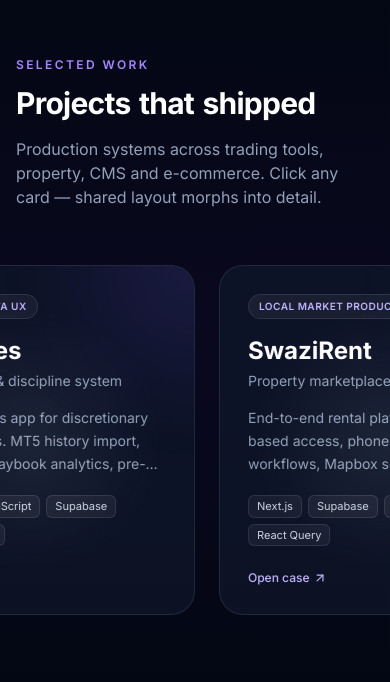
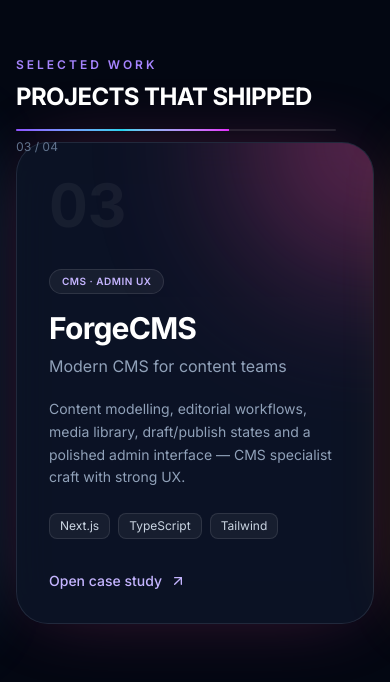
Before and after one commit to Brightwell-Dlamini/brightwell-portfolio, a Next.js app: page / in a window 390 px wide. Shown: the part 4002-4684 px from the top of the page. Built offline with nearby package versions, Linux system fonts and the light colour scheme.

Commit message:
feat(motion): sticky horizontal scroll projects gallery (vertical→horizontal pin)

```diff
--- a/src/components/Projects.tsx
+++ b/src/components/Projects.tsx
@@ -5,12 +5,13 @@
   motion,
   useScroll,
   useTransform,
+  useSpring,
   AnimatePresence,
+  useMotionValueEvent,
 } from "framer-motion";
 import { ExternalLink, Github, X, ArrowUpRight } from "lucide-react";
-import { TiltCard } from "@/components/TiltCard";
-import { staggerContainer, fadeUp, springSoft } from "@/lib/animations";
-import { SplitText } from "@/components/SplitText";
+import { KineticText } from "@/components/KineticText";
+import { springSoft } from "@/lib/animations";
 
 const projects = [
   {
@@ -22,117 +23,140 @@
     live: "https://siya-trades.vercel.app",
     repo: "https://github.com/Brightwell-Dlamini/SiyaTrades",
     highlight: "Full-Stack · Data UX",
-    accent: "from-violet-500 to-indigo-500",
+    accent: "#8b5cf6",
+    num: "01",
   },
   {
     id: "swazirent",
     title: "SwaziRent",
     tagline: "Property marketplace for Eswatini",
-    description: "End-to-end rental platform with role-based access, phone OTP, document workflows, Mapbox search, listing approvals and PWA support — built for the local market.",
+    description: "End-to-end rental platform with role-based access, phone OTP, document workflows, Mapbox search, listing approvals and PWA — built for the local market.",
     stack: ["Next.js", "Supabase", "Mapbox", "React Query"],
     live: "https://ekhayalistings.vercel.app",
     repo: "https://github.com/Brightwell-Dlamini/swazirent-main",
     highlight: "Local market product",
-    accent: "from-cyan-500 to-blue-500",
+    accent: "#06b6d4",
+    num: "02",
   },
   {
     id: "forgecms",
     title: "ForgeCMS",
     tagline: "Modern CMS for content teams",
-    description: "Content modelling, editorial workflows, media library, draft/publish states and a polished admin — CMS specialist craft with strong UX.",
+    description: "Content modelling, editorial workflows, media library, draft/publish states and a polished admin interface — CMS specialist craft with strong UX.",
     stack: ["Next.js", "TypeScript", "Tailwind"],
     live: "https://siya-cms.vercel.app",
     repo: "https://github.com/Brightwell-Dlamini/forge-cms",
     highlight: "CMS · Admin UX",
-    accent: "from-fuchsia-500 to-pink-500",
+    accent: "#ec4899",
+    num: "03",
   },
   {
     id: "localmarket",
     title: "LocalMarket",
     tagline: "E-commerce for local SMEs",
-    description: "Storefront and admin for Eswatini SMEs. Catalogue, inventory, orders and a practical CMS layer non-technical users can run.",
+    description: "Storefront and admin for Eswatini SMEs. Catalogue, inventory, orders and a practical CMS layer non-technical operators can run day to day.",
     stack: ["Next.js", "TypeScript", "Tailwind"],
     live: "https://siya-market.vercel.app",
     repo: "https://github.com/Brightwell-Dlamini/localmarket",
     highlight: "E-commerce",
-    accent: "from-amber-500 to-orange-500",
+    accent: "#f59e0b",
+    num: "04",
   },
 ];
 
 export function Projects() {
+  const containerRef = useRef<HTMLDivElement>(null);
   const [selected, setSelected] = useState<string | null>(null);
+  const [activeIndex, setActiveIndex] = useState(0);
   const active = projects.find((p) => p.id === selected);
-  const trackRef = useRef<HTMLDivElement>(null);
 
   const { scrollYProgress } = useScroll({
-    target: trackRef,
-    offset: ["start end", "end start"],
+    target: containerRef,
+    offset: ["start start", "end end"],
   });
-  const x = useTransform(scrollYProgress, [0.1, 0.9], ["0%", "-35%"]);
+
+  const x = useTransform(
+    scrollYProgress,
+    [0, 1],
+    ["0%", `-${((projects.length - 1) / projects.length) * 100}%`]
+  );
+  const smoothX = useSpring(x, { stiffness: 80, damping: 25, restDelta: 0.001 });
+  const progressWidth = useTransform(scrollYProgress, [0, 1], ["0%", "100%"]);
+
+  useMotionValueEvent(scrollYProgress, "change", (v) => {
+    const idx = Math.min(projects.length - 1, Math.round(v * (projects.length - 1)));
+    setActiveIndex(idx);
+  });
 
   return (
-    <section id="projects" className="py-24 sm:py-32 relative overflow-hidden">
-      <div className="absolute inset-0 bg-gradient-to-b from-transparent via-violet-950/15 to-transparent pointer-events-none" />
+    <section id="projects" ref={containerRef} className="relative" style={{ height: `${projects.length * 100}vh` }}>
+      <div className="sticky top-0 h-screen overflow-hidden flex flex-col justify-center">
+        <div className="absolute top-24 left-0 right-0 z-20 px-4 sm:px-6 lg:px-8 max-w-6xl mx-auto">
+          <p className="text-xs font-semibold uppercase tracking-[0.25em] text-violet-400 mb-2">Selected work</p>
+          <KineticText text="PROJECTS THAT SHIPPED" as="h2" className="text-2xl sm:text-4xl font-bold tracking-tight text-white" />
+          <div className="mt-4 h-[2px] w-full max-w-xs bg-white/10 rounded-full overflow-hidden">
+            <motion.div className="h-full bg-gradient-to-r from-violet-500 via-cyan-400 to-fuchsia-500" style={{ width: progressWidth }} />
+          </div>
+          <p className="mt-2 text-xs text-slate-500 tabular-nums">
+            {String(activeIndex + 1).padStart(2, "0")} / {String(projects.length).padStart(2, "0")}
+          </p>
+        </div>
 
-      <div className="relative mx-auto max-w-6xl px-4 sm:px-6 lg:px-8">
-        <motion.div variants={staggerContainer} initial="hidden" whileInView="visible" viewport={{ once: false, amount: 0.35 }}>
-          <motion.p variants={fadeUp} className="text-xs font-semibold uppercase tracking-[0.2em] text-violet-400">Selected work</motion.p>
-          <SplitText text="Projects that shipped" as="h2" mode="words" className="mt-3 text-3xl sm:text-5xl font-bold tracking-tight text-white" />
-          <motion.p variants={fadeUp} className="mt-4 text-slate-400 max-w-xl">Production systems across trading tools, property, CMS and e-commerce. Click any card — shared layout morphs into detail.</motion.p>
-        </motion.div>
-      </div>
-
-      <div ref={trackRef} className="mt-14 relative">
-        <motion.div style={{ x }} className="flex gap-6 px-4 sm:px-6 lg:px-8 w-max will-change-transform">
-          {projects.map((project, i) => (
-            <TiltCard key={project.id} className="w-[min(85vw,380px)] shrink-0" onClick={() => setSelected(project.id)}>
+        <motion.div className="flex h-full items-center will-change-transform" style={{ x: smoothX, width: `${projects.length * 100}%` }}>
+          {projects.map((project) => (
+            <div key={project.id} className="w-screen h-full flex items-center justify-center px-4 sm:px-10 shrink-0">
               <motion.article
                 layoutId={`card-${project.id}`}
-                className="relative h-full rounded-3xl border border-white/10 glass-strong p-7 sm:p-8 cursor-pointer overflow-hidden min-h-[320px] flex flex-col"
-                initial={{ opacity: 0, y: 40 }}
-                whileInView={{ opacity: 1, y: 0 }}
-                viewport={{ once: false, amount: 0.3 }}
-                transition={{ delay: i * 0.08, ...springSoft }}
-                data-cursor="hover"
+                onClick={() => setSelected(project.id)}
+                className="relative w-full max-w-3xl rounded-[2rem] border border-white/10 glass-strong p-8 sm:p-12 cursor-pointer overflow-hidden"
+                style={{ boxShadow: `0 0 80px -20px ${project.accent}55` }}
+                whileHover={{ scale: 1.02 }}
+                whileTap={{ scale: 0.98 }}
+                data-cursor="Open"
               >
-                <div className={`absolute -top-20 -right-20 h-40 w-40 rounded-full bg-gradient-to-br ${project.accent} opacity-20 blur-3xl`} />
-                <motion.span layoutId={`badge-${project.id}`} className="inline-flex w-fit rounded-full bg-white/5 border border-white/10 px-2.5 py-1 text-[10px] font-semibold uppercase tracking-wider text-violet-300">{project.highlight}</motion.span>
-                <motion.h3 layoutId={`title-${project.id}`} className="mt-4 text-2xl font-bold text-white">{project.title}</motion.h3>
-                <p className="mt-1 text-sm text-slate-400">{project.tagline}</p>
-                <p className="mt-4 text-sm leading-relaxed text-slate-400 line-clamp-3 flex-1">{project.description}</p>
-                <div className="mt-5 flex flex-wrap gap-1.5">
-                  {project.stack.map((t) => (
-                    <span key={t} className="rounded-md bg-white/5 border border-white/10 px-2 py-0.5 text-[11px] text-slate-300">{t}</span>
-                  ))}
+                <div className="absolute -top-32 -right-32 h-64 w-64 rounded-full blur-[80px] opacity-40" style={{ background: project.accent }} />
+                <div className="relative flex flex-col sm:flex-row gap-8 items-start">
+                  <span className="text-6xl sm:text-8xl font-bold text-white/5 tabular-nums leading-none select-none">{project.num}</span>
+                  <div className="flex-1">
+                    <motion.span layoutId={`badge-${project.id}`} className="inline-flex rounded-full border border-white/10 bg-white/5 px-3 py-1 text-[10px] font-semibold uppercase tracking-wider text-violet-300">{project.highlight}</motion.span>
+                    <motion.h3 layoutId={`title-${project.id}`} className="mt-4 text-3xl sm:text-5xl font-bold text-white tracking-tight">{project.title}</motion.h3>
+                    <p className="mt-2 text-base text-slate-400">{project.tagline}</p>
+                    <p className="mt-5 text-sm leading-relaxed text-slate-400 max-w-lg">{project.description}</p>
+                    <div className="mt-6 flex flex-wrap gap-2">
+                      {project.stack.map((t) => (
+                        <span key={t} className="rounded-lg bg-white/5 border border-white/10 px-2.5 py-1 text-xs text-slate-300">{t}</span>
+                      ))}
+                    </div>
+                    <div className="mt-8 flex items-center gap-2 text-sm font-medium text-violet-300">Open case study <ArrowUpRight size={16} /></div>
+                  </div>
                 </div>
-                <div className="mt-6 flex items-center gap-1 text-xs font-medium text-violet-300">Open case <ArrowUpRight size={14} /></div>
               </motion.article>
-            </TiltCard>
+            </div>
           ))}
         </motion.div>
+
+        <div className="absolute right-6 top-1/2 -translate-y-1/2 flex flex-col gap-3 z-20 hidden sm:flex">
+          {projects.map((p, i) => (
+            <motion.div key={p.id} className="w-1.5 rounded-full" animate={{ height: i === activeIndex ? 28 : 8, backgroundColor: i === activeIndex ? p.accent : "rgba(255,255,255,0.2)" }} transition={{ type: "spring", stiffness: 400, damping: 25 }} />
+          ))}
+        </div>
       </div>
 
       <AnimatePresence mode="wait">
         {active && (
           <motion.div className="fixed inset-0 z-[60] flex items-center justify-center p-4 sm:p-8" initial={{ opacity: 0 }} animate={{ opacity: 1 }} exit={{ opacity: 0 }}>
-            <motion.div className="absolute inset-0 bg-black/75 backdrop-blur-md" onClick={() => setSelected(null)} initial={{ opacity: 0 }} animate={{ opacity: 1 }} exit={{ opacity: 0 }} />
-            <motion.div layoutId={`card-${active.id}`} className="relative z-10 w-full max-w-lg rounded-3xl border border-white/15 glass-strong p-8 sm:p-10 shadow-2xl" transition={springSoft}>
-              <motion.button onClick={() => setSelected(null)} className="absolute top-4 right-4 rounded-full p-2 text-slate-400 hover:text-white hover:bg-white/10" whileHover={{ rotate: 90, scale: 1.1 }} whileTap={{ scale: 0.9 }} aria-label="Close"><X size={18} /></motion.button>
-              <motion.span layoutId={`badge-${active.id}`} className="inline-flex rounded-full bg-white/5 border border-white/10 px-2.5 py-1 text-[10px] font-semibold uppercase tracking-wider text-violet-300">{active.highlight}</motion.span>
-              <motion.h3 layoutId={`title-${active.id}`} className="mt-4 text-3xl font-bold text-white">{active.title}</motion.h3>
+            <motion.div className="absolute inset-0 bg-black/80 backdrop-blur-xl" onClick={() => setSelected(null)} />
+            <motion.div layoutId={`card-${active.id}`} className="relative z-10 w-full max-w-xl rounded-[2rem] border border-white/15 glass-strong p-8 sm:p-12 shadow-2xl" transition={springSoft}>
+              <motion.button onClick={() => setSelected(null)} className="absolute top-5 right-5 rounded-full p-2 text-slate-400 hover:text-white hover:bg-white/10" whileHover={{ rotate: 90 }} whileTap={{ scale: 0.9 }} aria-label="Close"><X size={18} /></motion.button>
+              <motion.span layoutId={`badge-${active.id}`} className="inline-flex rounded-full border border-white/10 bg-white/5 px-3 py-1 text-[10px] font-semibold uppercase tracking-wider text-violet-300">{active.highlight}</motion.span>
+              <motion.h3 layoutId={`title-${active.id}`} className="mt-4 text-3xl sm:text-4xl font-bold text-white">{active.title}</motion.h3>
               <p className="mt-1 text-sm text-slate-400">{active.tagline}</p>
-              <motion.p className="mt-5 text-sm leading-relaxed text-slate-300" initial={{ opacity: 0, y: 12 }} animate={{ opacity: 1, y: 0 }} transition={{ delay: 0.15 }}>{active.description}</motion.p>
-              <motion.div className="mt-5 flex flex-wrap gap-1.5" initial={{ opacity: 0 }} animate={{ opacity: 1 }} transition={{ delay: 0.2 }}>
-                {active.stack.map((t) => (
-                  <span key={t} className="rounded-md bg-white/5 border border-white/10 px-2 py-0.5 text-[11px] text-slate-300">{t}</span>
-                ))}
-              </motion.div>
-              <motion.div className="mt-8 flex items-center gap-5 border-t border-white/10 pt-6" initial={{ opacity: 0, y: 8 }} animate={{ opacity: 1, y: 0 }} transition={{ delay: 0.25 }}>
-                {active.live && (
-                  <a href={active.live} target="_blank" rel="noopener noreferrer" className="inline-flex items-center gap-1.5 text-sm font-medium text-violet-300 hover:text-violet-200" data-cursor="hover"><ExternalLink size={14} /> Live demo</a>
-                )}
-                <a href={active.repo} target="_blank" rel="noopener noreferrer" className="inline-flex items-center gap-1.5 text-sm font-medium text-slate-400 hover:text-white" data-cursor="hover"><Github size={14} /> Source</a>
-              </motion.div>
+              <motion.p className="mt-5 text-sm leading-relaxed text-slate-300" initial={{ opacity: 0, y: 12 }} animate={{ opacity: 1, y: 0 }} transition={{ delay: 0.12 }}>{active.description}</motion.p>
+              <div className="mt-5 flex flex-wrap gap-2">{active.stack.map((t) => (<span key={t} className="rounded-lg bg-white/5 border border-white/10 px-2.5 py-1 text-xs text-slate-300">{t}</span>))}</div>
+              <div className="mt-8 flex items-center gap-5 border-t border-white/10 pt-6">
+                {active.live && (<a href={active.live} target="_blank" rel="noopener noreferrer" className="inline-flex items-center gap-1.5 text-sm font-medium text-violet-300" data-cursor="Visit"><ExternalLink size={14} /> Live demo</a>)}
+                <a href={active.repo} target="_blank" rel="noopener noreferrer" className="inline-flex items-center gap-1.5 text-sm font-medium text-slate-400" data-cursor="Code"><Github size={14} /> Source</a>
+              </div>
             </motion.div>
           </motion.div>
         )}
```
